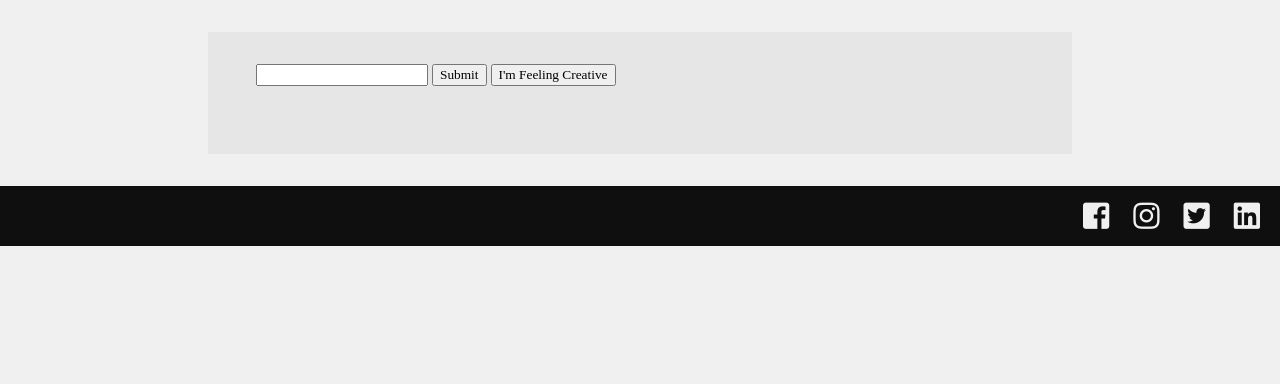
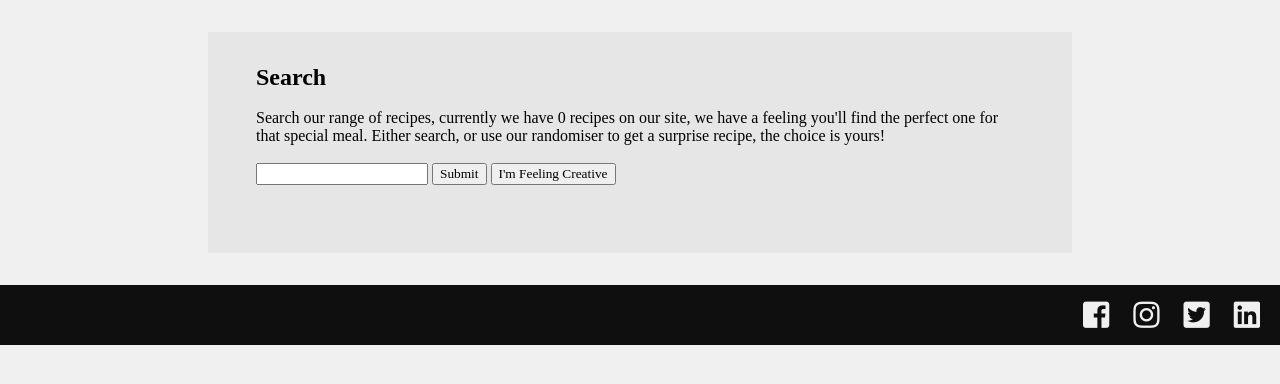
Before and after one commit to Code-Institute-Submissions/sgalway2086-milestoneIII, a Flask app: page /search in a window 1280 px wide. Shown: the part 77-461 px from the top of the page. Run offline with Flask 2, Linux system fonts and the light colour scheme; data that the repository does not hold is empty; some libraries are stand-ins or nearby versions; some web fonts are replaced.

Commit message:
add description to search page

```diff
--- a/app.py
+++ b/app.py
@@ -141,12 +141,13 @@ def submit():
 @app.route("/search", methods=['POST', 'GET'])
 def search():
     counter = 0
+    siteRecipeCount = mongo.db.recipes.find().count()
     if request.method == 'POST':
         ingredientsArray= []
         stepArray= []
         search = request.form["search_Query"]
         return redirect(url_for('searchresult', search=search))
-    return render_template("search.html", counter=counter)
+    return render_template("search.html", counter=counter, siteRecipeCount=siteRecipeCount)
 
 
 @app.route('/searchresult', methods=['POST', 'GET'])
--- a/templates/search.html
+++ b/templates/search.html
@@ -1,6 +1,14 @@
 {% extends "base.html" %}
 {% block content %}
 <div id = "searchPage">
+    <div id = "searchDescription">
+        <h2>Search</h2><br>
+        <p>
+            Search our range of recipes, currently we have {{ siteRecipeCount }} recipes on our site,
+            we have a feeling you'll find the perfect one for that special meal. Either search, or use
+            our randomiser to get a surprise recipe, the choice is yours!
+        </p><br>
+    </div>
     <div id = "searchFormDiv">
         <form action="searchresult" method="POST">
             <input id="user_input" type="text" name="search_Query" value="{{ search }}" required>
```
